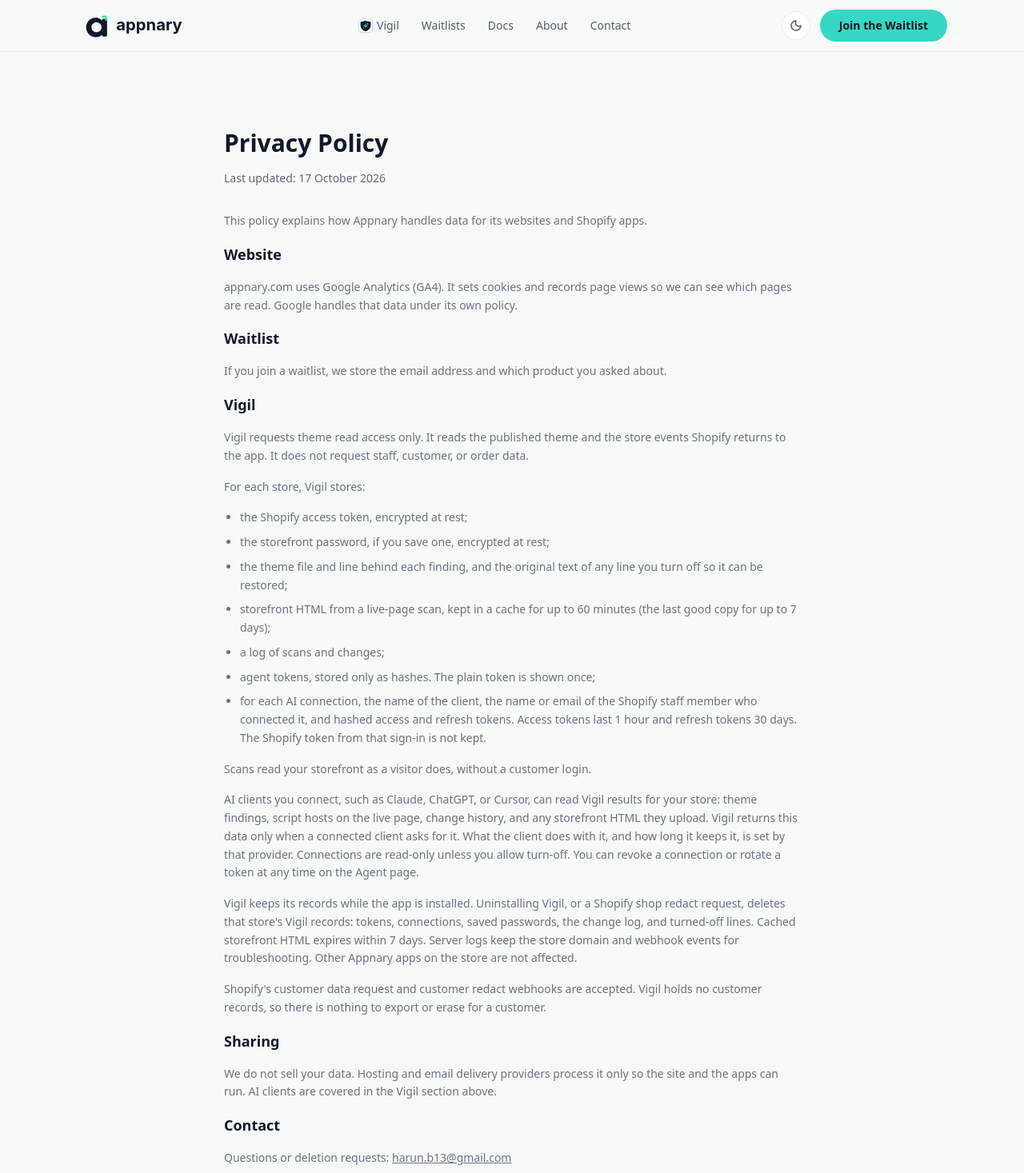
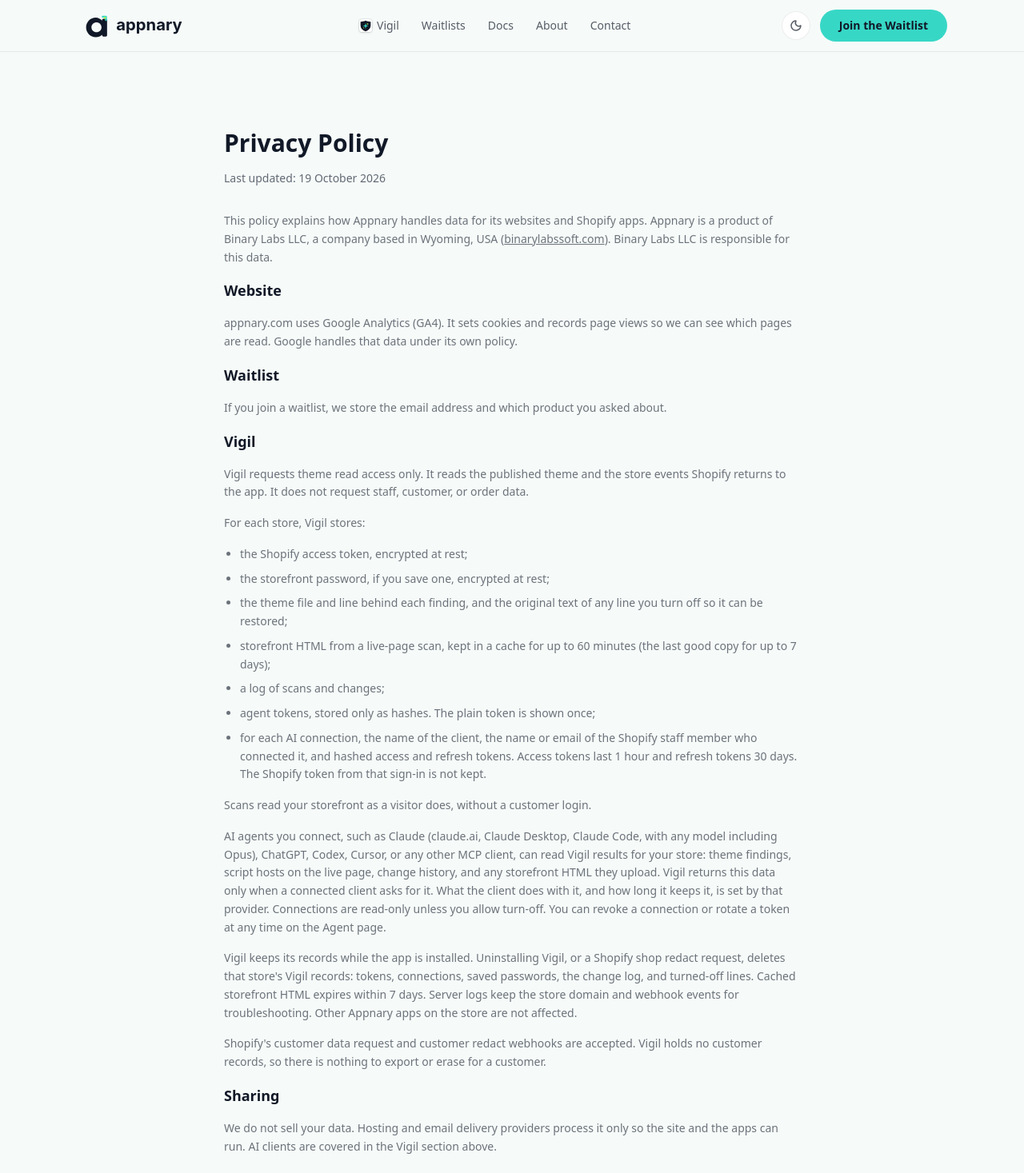
Before and after one commit to Appnary/appnary.com, a Next.js app: page /privacy in a window 1280 px wide. Shown: the top 1467 px of the page at 80% size. Built offline with nearby package versions, Linux system fonts and the light colour scheme.

Commit message:
Privacy: Binary Labs LLC; docs: Claude Code, Codex, any AI agent (#112)

```diff
--- a/app/docs/page.tsx
+++ b/app/docs/page.tsx
@@ -45,7 +45,7 @@
 
       <h2 className="mt-12 text-2xl font-bold text-foreground">Agent scan</h2>
       <p className="mt-4 text-sm leading-relaxed text-muted-foreground">
-        The scan is also an MCP tool. Claude, ChatGPT, or Cursor can ask Vigil to scan a store and receive the same findings: script, source, and the reason it was flagged. The merchant still approves any change.
+        The scan is also an MCP tool. Claude, ChatGPT, Codex, Cursor, or any AI agent can ask Vigil to scan a store and receive the same findings: script, source, and the reason it was flagged. The merchant still approves any change.
       </p>
 
       <h2 className="mt-12 text-2xl font-bold text-foreground">What version 1 does not read</h2>
--- a/app/docs/vigil-mcp/page.tsx
+++ b/app/docs/vigil-mcp/page.tsx
@@ -3,9 +3,9 @@
 import { withPageSeo } from "@/lib/seo";
 
 export const metadata: Metadata = withPageSeo("/docs/vigil-mcp", {
-  title: "Connect Vigil to Claude, ChatGPT, or Cursor | Appnary Docs",
+  title: "Connect Vigil to Claude, ChatGPT, Codex, Cursor, or any AI agent | Appnary Docs",
   description:
-    "Connect the Vigil MCP server to Claude, ChatGPT, or Cursor. Sign-in with your Shopify store, read-only by default, rate limits, and a Bearer token fallback.",
+    "Connect the Vigil MCP server to Claude, ChatGPT, Codex, Cursor, or any MCP client. Sign-in with your Shopify store, read-only by default, rate limits, and a Bearer token fallback.",
 });
 
 const MCP_URL = "https://cp.appnary.com/api/vigil/mcp";
@@ -23,7 +23,7 @@
     <article className="mx-auto max-w-3xl px-6 pt-20 pb-24 sm:pt-28">
       <p className="text-sm font-medium text-aqua">Docs</p>
       <h1 className="mt-3 text-4xl font-bold tracking-tight text-foreground sm:text-5xl">
-        Connect Vigil to Claude, ChatGPT, or Cursor
+        Connect Vigil to your AI agent
       </h1>
       <p className="mt-6 text-lg text-foreground/80">
         Vigil has a Model Context Protocol (MCP) server. An AI client can scan your Shopify store, read the
@@ -40,20 +40,29 @@
 
       <h2 className="mt-14 text-2xl font-bold text-foreground">Connect with sign-in (recommended)</h2>
       <p className="mt-4 text-foreground/80">
-        Use this for Claude and ChatGPT connectors and for Cursor. The client registers itself, then opens a
+        Use this for Claude, ChatGPT, Codex, Cursor, and any other AI agent that supports MCP sign-in. The model does not matter: Claude Opus, Sonnet, GPT, or any other works the same. The client registers itself, then opens a
         Shopify sign-in. Menu names change, so if they differ, look for custom connectors or an MCP server
         and paste the URL.
       </p>
       <ul className="mt-4 list-disc space-y-3 pl-6 text-foreground/80">
         <li>
-          <strong>Claude:</strong> Settings, then Connectors, then add a custom connector. Paste the MCP server URL.
+          <strong>Claude (claude.ai and Claude Desktop):</strong> Settings, then Connectors, then add a custom connector. Paste the MCP server URL.
+        </li>
+        <li>
+          <strong>Claude Code:</strong> run <code className="text-sm">claude mcp add --transport http vigil {MCP_URL}</code>, then type <code className="text-sm">/mcp</code> and pick vigil to sign in.
+        </li>
+        <li>
+          <strong>Codex:</strong> run <code className="text-sm">codex mcp add vigil --url {MCP_URL}</code>. Codex opens the sign-in. Later, <code className="text-sm">codex mcp login vigil</code> signs in again.
         </li>
         <li>
           <strong>ChatGPT:</strong> Settings, then Connectors. Add a custom MCP connector with the URL. Developer
           mode may be needed on your plan.
         </li>
         <li>
-          <strong>Cursor:</strong> add this to <code className="text-sm">~/.cursor/mcp.json</code>. Cursor opens the sign-in the first time it connects.
+          <strong>Cursor:</strong> add this to <code className="text-sm">~/.cursor/mcp.json</code>. Cursor opens the sign-in the first time it connects. In the Cursor CLI, run <code className="text-sm">cursor-agent mcp login vigil</code>.
+        </li>
+        <li>
+          <strong>Any other AI agent</strong> (VS Code, Windsurf, Gemini CLI, and others): add a remote or HTTP MCP server with the URL. If the client takes JSON, use the one below.
         </li>
       </ul>
       <pre className="mt-4 overflow-x-auto rounded-lg bg-foreground/5 p-4 text-sm">
--- a/app/privacy/page.tsx
+++ b/app/privacy/page.tsx
@@ -10,9 +10,9 @@
   return (
     <div className="mx-auto max-w-3xl px-6 py-16 sm:py-24">
       <h1 className="text-3xl font-bold text-foreground">Privacy Policy</h1>
-      <p className="mt-4 text-sm text-muted-foreground-faint">Last updated: 17 October 2026</p>
+      <p className="mt-4 text-sm text-muted-foreground-faint">Last updated: 19 October 2026</p>
       <div className="mt-8 space-y-4 text-sm text-muted-foreground leading-relaxed">
-        <p>This policy explains how Appnary handles data for its websites and Shopify apps.</p>
+        <p>This policy explains how Appnary handles data for its websites and Shopify apps. Appnary is a product of Binary Labs LLC, a company based in Wyoming, USA (<a className="underline" href="https://binarylabssoft.com">binarylabssoft.com</a>). Binary Labs LLC is responsible for this data.</p>
         <h2 className="text-lg font-semibold text-foreground">Website</h2>
         <p>
           appnary.com uses Google Analytics (GA4). It sets cookies and records page views so we can see which pages are read. Google handles that data under its own policy.
@@ -37,7 +37,7 @@
           Scans read your storefront as a visitor does, without a customer login.
         </p>
         <p>
-          AI clients you connect, such as Claude, ChatGPT, or Cursor, can read Vigil results for your store: theme findings, script hosts on the live page, change history, and any storefront HTML they upload. Vigil returns this data only when a connected client asks for it. What the client does with it, and how long it keeps it, is set by that provider. Connections are read-only unless you allow turn-off. You can revoke a connection or rotate a token at any time on the Agent page.
+          AI agents you connect, such as Claude (claude.ai, Claude Desktop, Claude Code, with any model including Opus), ChatGPT, Codex, Cursor, or any other MCP client, can read Vigil results for your store: theme findings, script hosts on the live page, change history, and any storefront HTML they upload. Vigil returns this data only when a connected client asks for it. What the client does with it, and how long it keeps it, is set by that provider. Connections are read-only unless you allow turn-off. You can revoke a connection or rotate a token at any time on the Agent page.
         </p>
         <p>
           Vigil keeps its records while the app is installed. Uninstalling Vigil, or a Shopify shop redact request, deletes that store&apos;s Vigil records: tokens, connections, saved passwords, the change log, and turned-off lines. Cached storefront HTML expires within 7 days. Server logs keep the store domain and webhook events for troubleshooting. Other Appnary apps on the store are not affected.
@@ -49,7 +49,7 @@
         <p>We do not sell your data. Hosting and email delivery providers process it only so the site and the apps can run. AI clients are covered in the Vigil section above.</p>
         <h2 className="text-lg font-semibold text-foreground">Contact</h2>
         <p>
-          Questions or deletion requests: <a className="underline" href="mailto:harun.b13@gmail.com">harun.b13@gmail.com</a>
+          Questions or deletion requests: <a className="underline" href="mailto:info@binarylabssoft.com">info@binarylabssoft.com</a>
         </p>
       </div>
     </div>
--- a/app/vigil/page.tsx
+++ b/app/vigil/page.tsx
@@ -50,7 +50,7 @@
   { name: "Agency kill switch", detail: "Turns one host off across the stores on one account.", status: "In testing" },
   { name: "Theme change alerts", detail: "Records when the published theme changes, so you know to scan again.", status: "In testing" },
   { name: "MCP tools", detail: "scan_store, warm_live_page, block_host, unblock_host, and list_blocked_hosts, with a per-store agent token.", status: "In testing" },
-  { name: "Public MCP access", detail: "Connect from Claude, ChatGPT, or Cursor for every store.", status: "Planned" },
+  { name: "Public MCP access", detail: "Sign in with Shopify from Claude, ChatGPT, Codex, Cursor, or any AI agent. Read-only unless you allow turn-off.", status: "In testing" },
   { name: "Install from the App Store", detail: "Available after Shopify approves the listing.", status: "Planned" },
 ];
 
@@ -93,7 +93,7 @@
           </h1>
         </div>
         <p className="mt-6 text-lg text-muted-foreground-strong">
-          A security scan for a Shopify store. It tells you which file or app put a script on the storefront, and you can run that scan from Claude, ChatGPT, or Cursor.
+          A security scan for a Shopify store. It tells you which file or app put a script on the storefront, and you can run that scan from Claude, ChatGPT, Codex, Cursor, or any AI agent.
         </p>
         <p className="mt-4 text-sm text-muted-foreground">
           {formatCount(counts.vigil)} {counts.vigil === 1 ? "person is" : "people are"} on the waitlist. There is no install link until Shopify approves the app.
```
